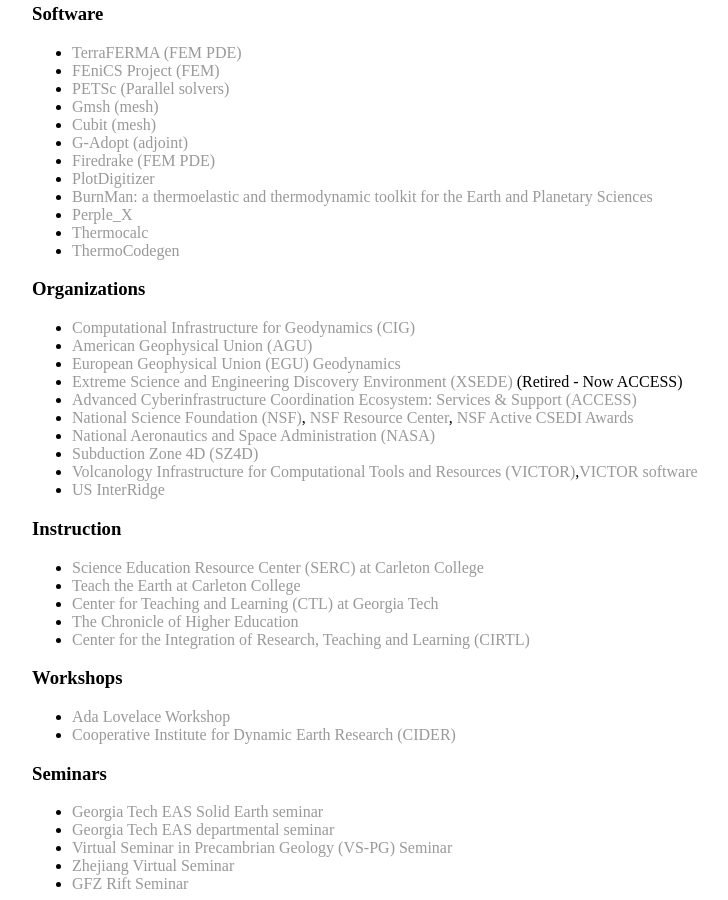
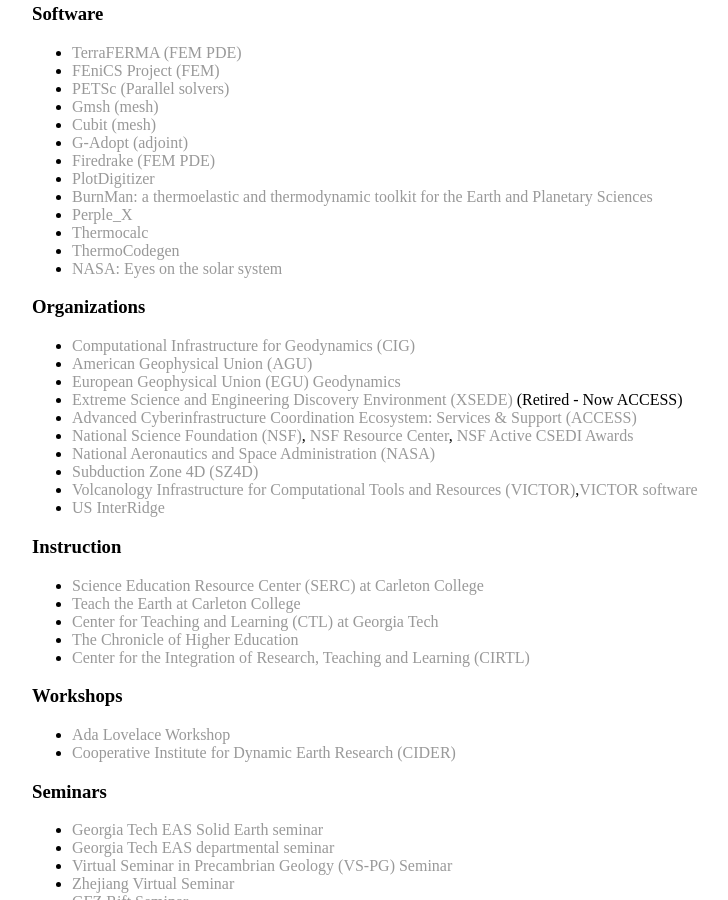
Before and after one commit to joycesim/joycesim.github.io, a Jekyll site: the page built from research/index.md, in a window 1280 px wide and 900 px high, scrolled down 7061 px. Shown: the whole window, without its empty margins (224-952 px from the left). Built offline with Jekyll 4.4.1, drawn with Linux system fonts in a browser that asks for light colours.

Commit message:
Update index.md

```diff
--- a/research/index.md
+++ b/research/index.md
@@ -123,6 +123,7 @@
 * [Perple_X](https://www.perplex.ethz.ch/)
 * [Thermocalc](https://hpxeosandthermocalc.org/)
 * [ThermoCodegen](https://gitlab.com/ENKI-portal/ThermoCodegen)
+* [NASA: Eyes on the solar system](https://eyes.nasa.gov/apps/solar-system/#/home)
 
 ### Organizations
 * [Computational Infrastructure for Geodynamics (CIG)](https://geodynamics.org/cig/)
```
